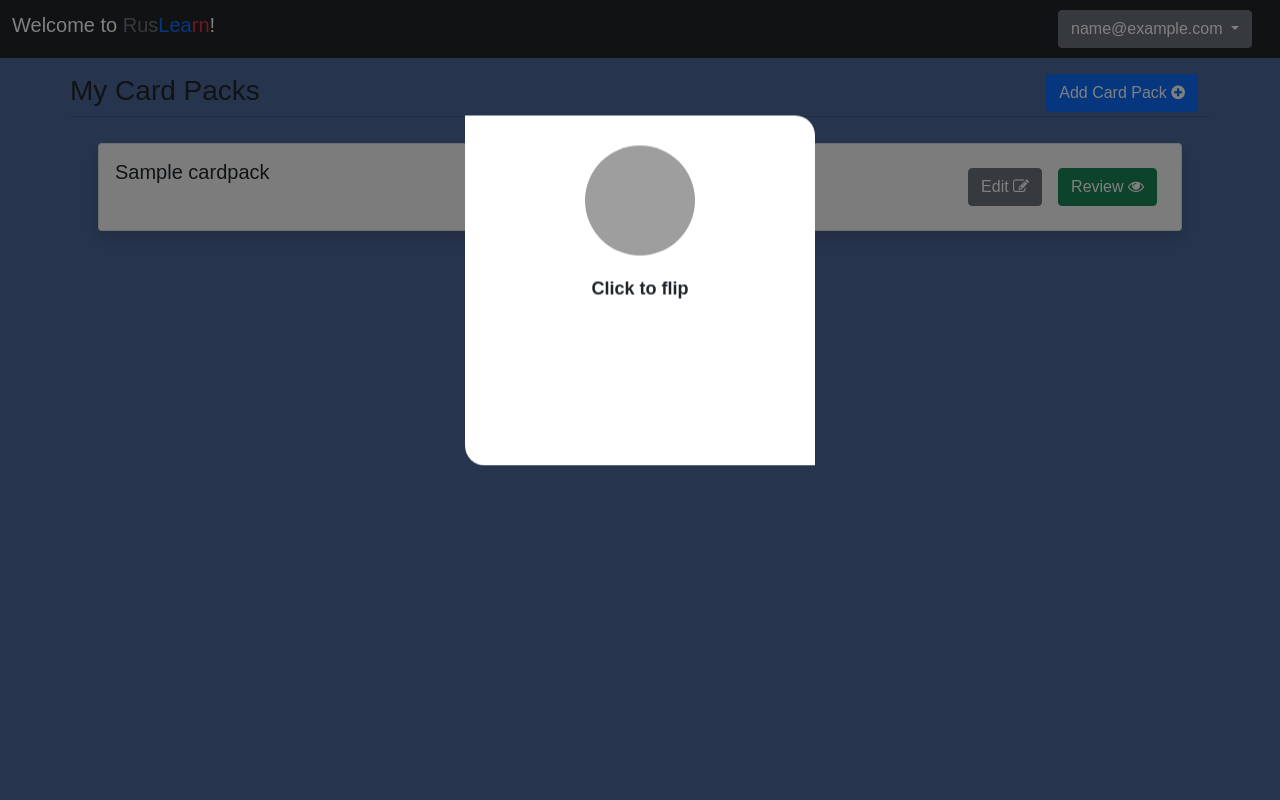
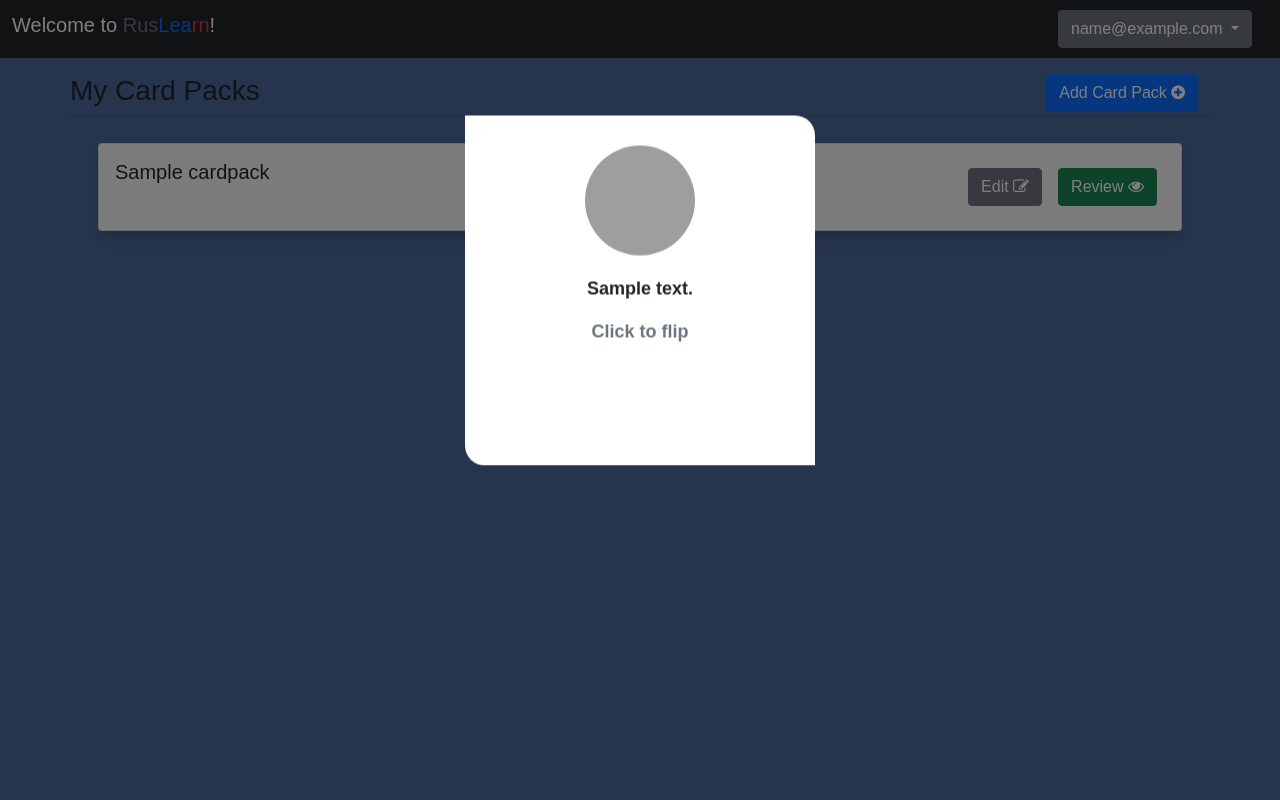
Before and after one commit to ParthKalkar/RusLearn, a Django app: page / in a window 1280 px wide, after a click on "Review". Run offline with Django 3.2, Linux system fonts and the light colour scheme; a user stored in the database is signed in; tables that the repository leaves empty hold one stand-in row (values such as "Sample post"); grey boxes are pictures that could not be loaded.

Commit message:
Loads the first card to review successfully

```diff
--- a/main_app/admin.py
+++ b/main_app/admin.py
@@ -47,4 +47,8 @@ class AdminCardPack(admin.ModelAdmin):
 class AdminFlashCard(admin.ModelAdmin):
     pass
 
+@admin.register(UserCardStatus)
+class AdminUserCardStatus(admin.ModelAdmin):
+    pass
+
 # admin.site.register(CustomUser, CustomUserAdmin)
--- a/main_app/models.py
+++ b/main_app/models.py
@@ -134,5 +134,5 @@ class UserCardStatus(models.Model):
                                      on_delete=models.CASCADE)  # integer REFERENCES UserPackCard (PackStatusID),
     CardID = models.ForeignKey(FlashCard, on_delete=models.CASCADE)  # integer REFERENCES FlashCard (FlashCardID),
     cardStrength = models.FloatField(default=0)  # numeric NOT NULL,
-    lastReviewedTime = models.DateTimeField()  # date NOT NULL,
-    firstReviewedTime = models.DateField()  # date NOT NULL
+    lastReviewedTime = models.DateTimeField(auto_now=True)  # date NOT NULL,
+    firstReviewedTime = models.DateField(auto_now_add=True)  # date NOT NULL
--- a/main_app/views.py
+++ b/main_app/views.py
@@ -1,4 +1,5 @@
 from django.contrib.auth.decorators import login_required
+from django.db import reset_queries
 from django.http import HttpResponse
 from django.shortcuts import render, redirect
 from django.contrib.auth.forms import UserCreationForm, AuthenticationForm
@@ -12,7 +13,14 @@ from django.http.response import JsonResponse
 
 # Create your views here.
 from django.urls import reverse
+import regex
 
+
+def get_last_card(request, pack):
+    pack_status_id = UserPackStatus.objects.get(UserID=request.user, PackID=pack).PackStatusID
+    status_for_card = UserCardStatus.objects.filter(PackStatusIP=pack_status_id).order_by('lastReviewedTime')[0]
+    # status_for_card.lastReviewedTime = datetime.datetime.today()
+    return status_for_card.CardID
 
 @login_required
 def home(request):
@@ -20,11 +28,15 @@ def home(request):
     packs = CardPack.objects.filter(createBy=request.user)
     flash_cards = []
     empty_packs = []
+    next_card = []
     for i in packs:
         tmp = FlashCard.objects.filter(pack=i)
         flash_cards.append([i.PackID, tmp])
         if len(list(tmp))==0:
             empty_packs.append(i.PackID)
+        else:
+            next_card.append([i.PackID, get_last_card(request, i)])
+            # pass
 
 
     print(flash_cards)
@@ -32,7 +44,8 @@ def home(request):
         'user_profile': user_profile,
         'packs': packs,
         'flash_cards': flash_cards,
-        'empty_packs': empty_packs
+        'empty_packs': empty_packs,
+        'next_card': next_card
     })
     # return HttpResponse('Hello, World!')
 
@@ -135,10 +148,16 @@ def add_card(request):
         pack = CardPack.objects.filter(PackID=request.POST['pack_id'])[0]
         source_text = request.POST['source_text']
         target_text = request.POST['target_text']
+
+        # print(request.POST['batch_input'])
+        re = regex.match(r"(\p{L}|\d)+(?: )*-(?: )*(\p{L}|\d)+", request.POST['batch_input'])
+        print(re)
         card = FlashCard(pack=pack, sourceText=source_text, targetText=target_text)
         card_status = UserCardStatus(PackStatusIP=UserPackStatus.objects.filter(PackID=pack, UserID=user)[0],
-                                     CardID=card, lastReviewedTime=datetime.datetime.utcnow(),
-                                     firstReviewedTime=datetime.datetime.today())
+                                     CardID=card,
+                                     # lastReviewedTime=datetime.datetime.today(),
+                                     # firstReviewedTime=datetime.datetime.today()
+                                     )
         card.save()
         card_status.save()
 
@@ -184,7 +203,7 @@ def delete_card(request):
     return redirect('home')
 
 def view_card(request):
-    if request.method == 'POST':
-        user = request.user
-        card = FlashCard.objects.filter(FlashCardID=request.POST['card_id'])[0]
-        card.lastReviewedTime = datetime.datetime.utcnow()
+
+    user = request.user
+    card = FlashCard.objects.filter(FlashCardID=request.POST['card_id'])[0]
+    card.lastReviewedTime = datetime.datetime.utcnow()
--- a/templates/home.html
+++ b/templates/home.html
@@ -197,7 +197,7 @@
                                         <div class="col" id="newCardContainerCol2">
                                             <p>Batch-input new cards</p>
                                             <textarea placeholder="For example:&#10;яблоко - apple&#10;банан - banana"
-                                                      id="newCardBatchInput" rows="50" cols="50"
+                                                      id="newCardBatchInput" rows="50" cols="50" name="batch_input"
                                                       class="form-control m-1 disabled"></textarea><br>
                                         </div>
                                     </div>
@@ -210,6 +210,37 @@
                         </form>
 
                     </div>
+                </div>
+            </div>
+
+            <!-- Review Pack Modal -->
+
+            <div class="modal fade" id="reviewPackModal" tabindex="-1" aria-labelledby="reviewPackModalTitle"
+                aria-hidden="true">
+                <div class="modal-dialog modal-xl" id="reviewPackModalDialog">
+                    <label class="modal-content" id="reviewPackModalContent">
+                        <input type="checkbox" id="reviewPackModalCheckBox">
+                        <div class="flip-card">
+                            <div class="front" id="card_front">
+                                <img src="images/apple.png" alt="" width="20%" height="20%"/>
+                                {% for i in next_card %}
+                                {% if i.0 == p.PackID %}
+                                    <p class="lead">{{i.1.sourceText}}</p>
+                                {% endif %}
+                                {% endfor %}
+                                <p class='text-small text-muted'>Click to flip</p>
+                            </div>
+                            <div class="back" id="card_back">
+                                {% for i in next_card %}
+                                {% if i.0 == p.PackID %}
+                                    <h2 class="m-4">{{i.1.targetText}}</h2>
+                                {% endif %}
+                                {% endfor %}
+                                <hr/>
+                                <p class="click text-muted">Click to see another card</p>
+                            </div>
+                        </div>
+                    </label>
                 </div>
             </div>
             {% endfor %}
@@ -266,28 +297,6 @@
     </div>
 </div>
 
-<!-- Review Pack Modal -->
-
-<div class="modal fade" id="reviewPackModal" tabindex="-1" aria-labelledby="reviewPackModalTitle"
-     aria-hidden="true">
-    <div class="modal-dialog modal-xl" id="reviewPackModalDialog">
-        <label class="modal-content" id="reviewPackModalContent">
-            <input type="checkbox" id="reviewPackModalCheckBox">
-            <div class="flip-card">
-                <div class="front" id="card_front">
-                    <img src="images/apple.png" alt="" width="20%" height="20%"/>
-                    <p>Click to flip</p>
-                </div>
-                <div class="back" id="card_back">
-                    <h1>Яблоко</h1>
-                    <hr/>
-                    <p class="click">Click to flip</p>
-                </div>
-            </div>
-        </label>
-    </div>
-</div>
-
 <script src="https://cdn.jsdelivr.net/npm/bootstrap@5.1.1/dist/js/bootstrap.bundle.min.js"
         integrity="sha384-/bQdsTh/da6pkI1MST/rWKFNjaCP5gBSY4sEBT38Q/9RBh9AH40zEOg7Hlq2THRZ"
         crossorigin="anonymous"></script>
@@ -302,12 +311,20 @@
 $(function(){
 
     $('#reviewPackModalCheckBox').on('click', (event)=>{
-        console.log("wiouw")
-        $.ajax({type: 'GET',
-        url: 'view_card',
-        success: (response)=>{console.log("success.")},
-        error: (response)=>{console.log("error.")}
-    })
+        if($('#reviewPackModalCheckBox').is(":checked")){
+            console.log("POST card got viewed")
+            $.ajax({type: 'GET',
+            url: 'view_card',
+            success: (response)=>{console.log("success.")},
+            error: (response)=>{console.log("error.")}
+        })
+
+
+        }
+        else
+        {
+            console.log('Loaded new card.')
+        }
     })
 })
 </script>
```
